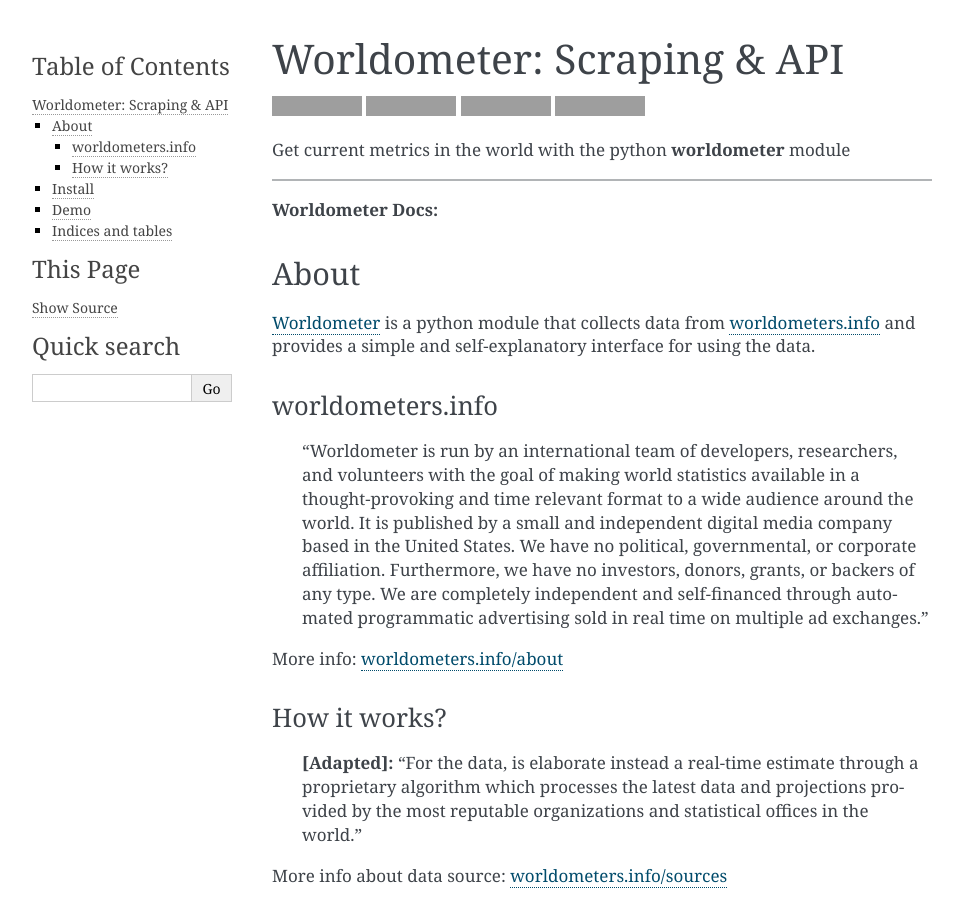
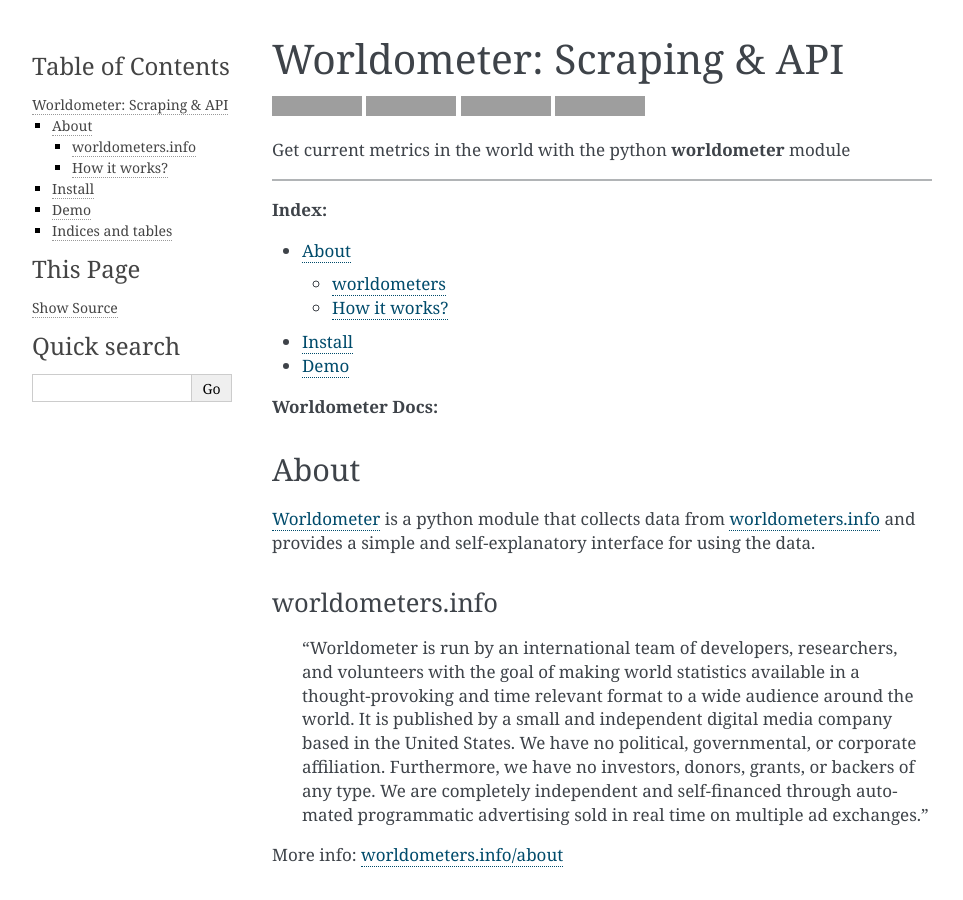
Before and after one commit to matheusfelipeog/worldometer, a Sphinx documentation site: the page built from docs/source/index.rst, in a window 1280 px wide and 900 px high, cut to the strip 0-900 px from the top of the window. Shown: the whole strip, without its empty margins (148-1111 px from the left). Built offline with Sphinx 7.4.7, drawn with Linux system fonts in a browser that asks for light colours; some of the changed text lies outside the part shown; grey boxes are pictures that could not be loaded.

Commit message:
Add index section in docs/index.rst

```diff
--- a/docs/source/index.rst
+++ b/docs/source/index.rst
@@ -26,6 +26,15 @@
 
 -----------------------------------------------------------------------
 
+**Index:**
+
+- `About <#about>`_
+
+  - `worldometers <#id3>`_
+  - `How it works? <#how-it-works>`_
+
+- `Install <#id4>`_
+- `Demo <#id5>`_
 
 **Worldometer Docs:**
 
```
Also changed, not shown: other parts of docs/source/index.rst (+4 -0 lines).
